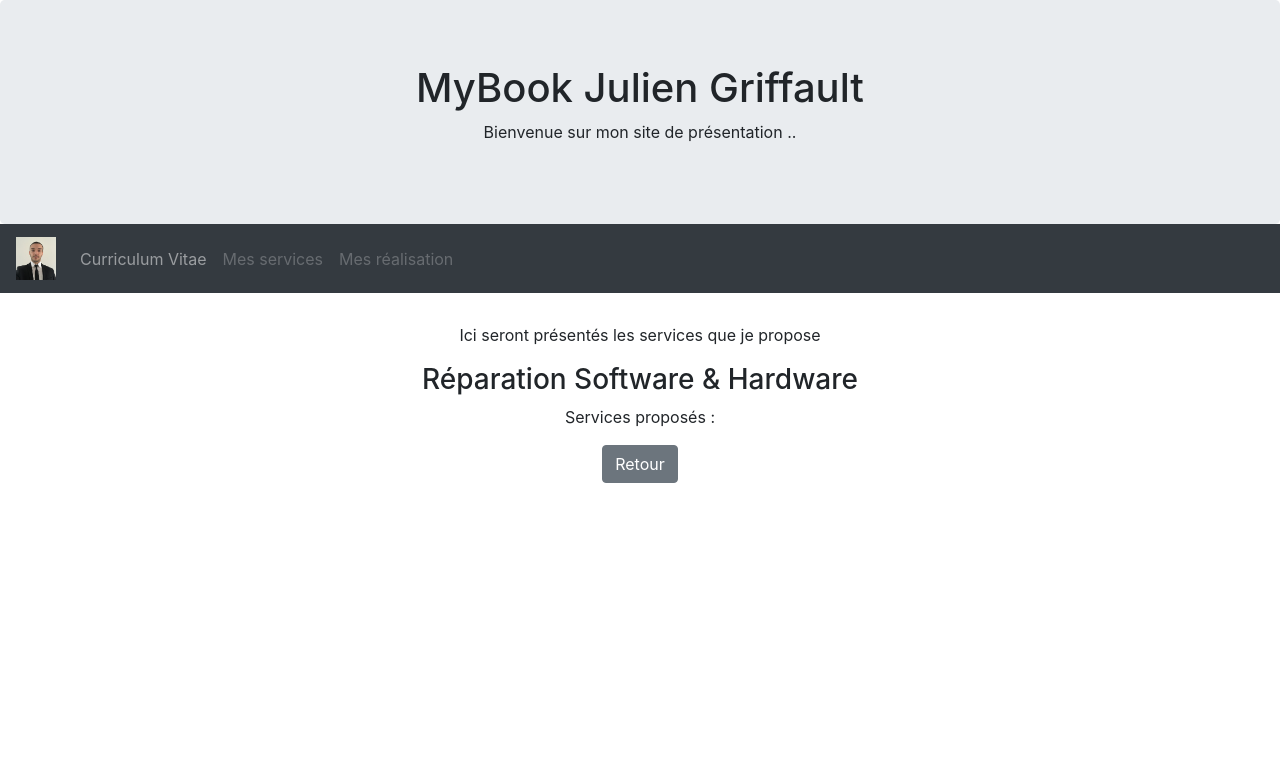
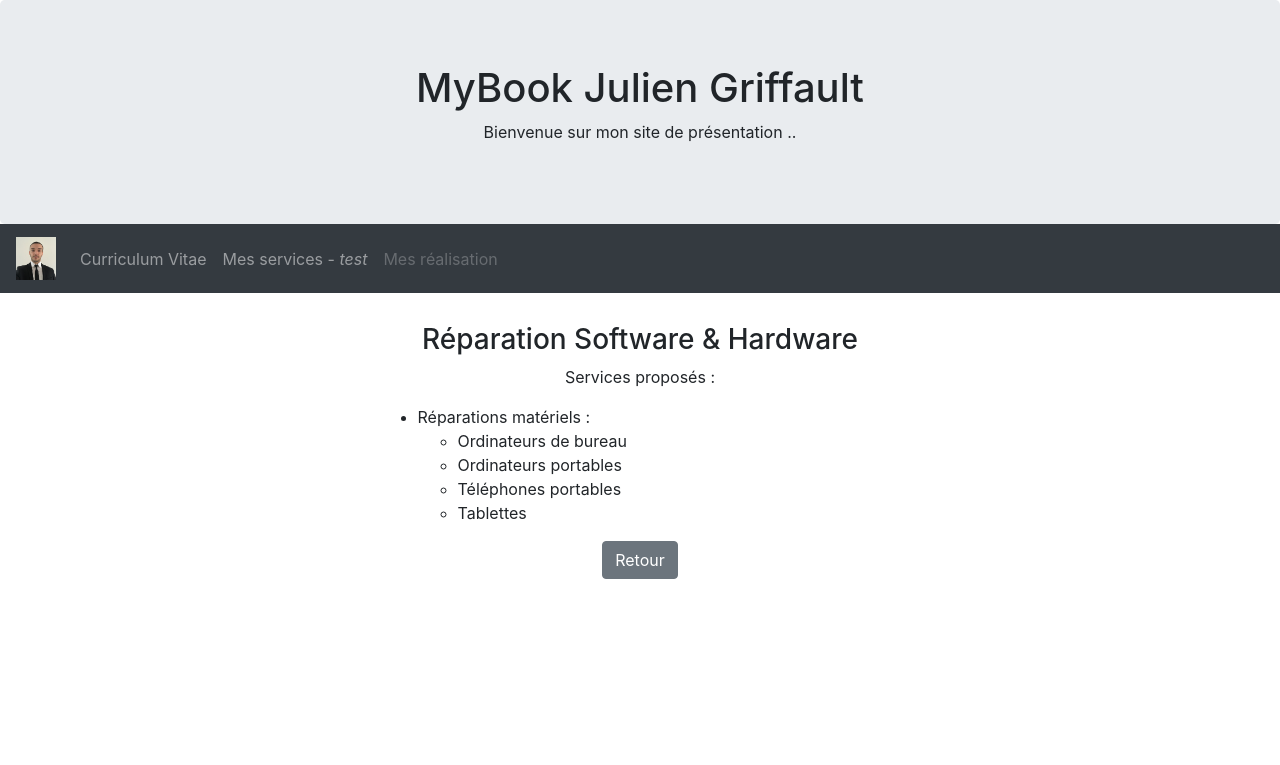
Before and after one commit to Ju2z4y/MyWebSitePhp, a PHP site: page /services.php in a window 1280 px wide, after a click that opens the changed part. Shown: the top 765 px of the page. Run offline with PHP 8.4, Linux system fonts and the light colour scheme.

Commit message:
Test Reparation

```diff
--- a/includes/navbar.php
+++ b/includes/navbar.php
@@ -16,7 +16,7 @@
                     <a class="nav-link" href="curriculum.php">Curriculum Vitae</a>
                 </li>
                 <li class="nav-item ">
-                    <a class="nav-link disabled" href="services.php">Mes services</a>
+                    <a class="nav-link" href="services.php">Mes services - <i>test</i></a>
                 </li>
                 <li class="nav-item">
                     <a class="nav-link disabled" href="#">Mes réalisation</a>
--- a/services.php
+++ b/services.php
@@ -65,6 +65,12 @@
             padding: 5px;
         }
 
+        .hardware {
+            width: 50%;
+            text-align: left;
+
+        }
+
 
     </style>
 </head>
@@ -105,7 +111,20 @@ require('includes/navbar.php');
         </div>
         <div id="demo" class="center collapse">
             <h3>Réparation Software & Hardware</h3>
-            <p>Services proposés : </p>
+            <div class="container hardware">
+                <p>Services proposés :</p>
+                <ul>
+                    <li>Réparations matériels :
+                        <ul>
+                            <li>Ordinateurs de bureau</li>
+                            <li>Ordinateurs portables</li>
+                            <li>Téléphones portables</li>
+                            <li>Tablettes</li>
+                        </ul>
+                    </li>
+
+                </ul>
+            </div>
             <button type="button" class="btn btn-secondary" data-toggle="collapse" data-target="#demo">Retour</button>
         </div>
         <div id="demo1" class="center collapse">
@@ -130,9 +149,11 @@ require('includes/footer.php');
             $(".service").click(function() {
                 $(".service").delay(280).slideUp("fast");
                 $(".btn-secondary").delay(500).fadeIn();
+                $(".serviceIntro").delay(280).slideUp("fast");
             });
             $(".btn-secondary").click(function() {
                 $(".service").delay(280).slideDown("fast");
+                $(".serviceIntro").delay(280).slideDown("fast");
                 $(".btn-secondary").hide();
             });
         });
```
